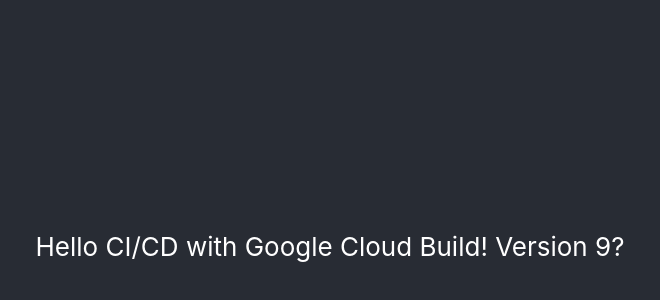
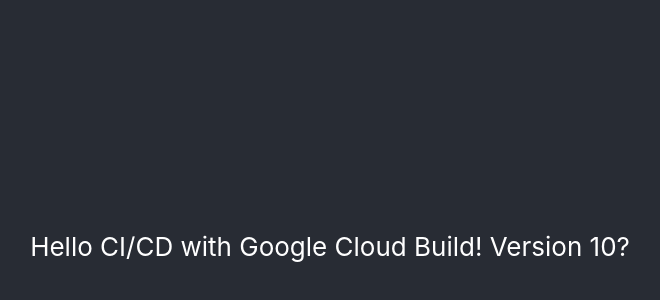
Before and after one commit to DavTho1983/host-test, a React (Create React App) app: page / in a window 1280 px wide. Shown: the part 154-454 px from the top of the page, without its empty margins (310-970 px from the left). Built offline with nearby package versions, Linux system fonts and the light colour scheme.

Commit message:
commit to test push trigger 10

```diff
--- a/src/App.js
+++ b/src/App.js
@@ -7,7 +7,7 @@
     <div className="App">
       <header className="App-header">
         Hello CI/CD with Google Cloud Build!
-        Version 9?
+        Version 10?
       </header>
     </div>
   );
```
